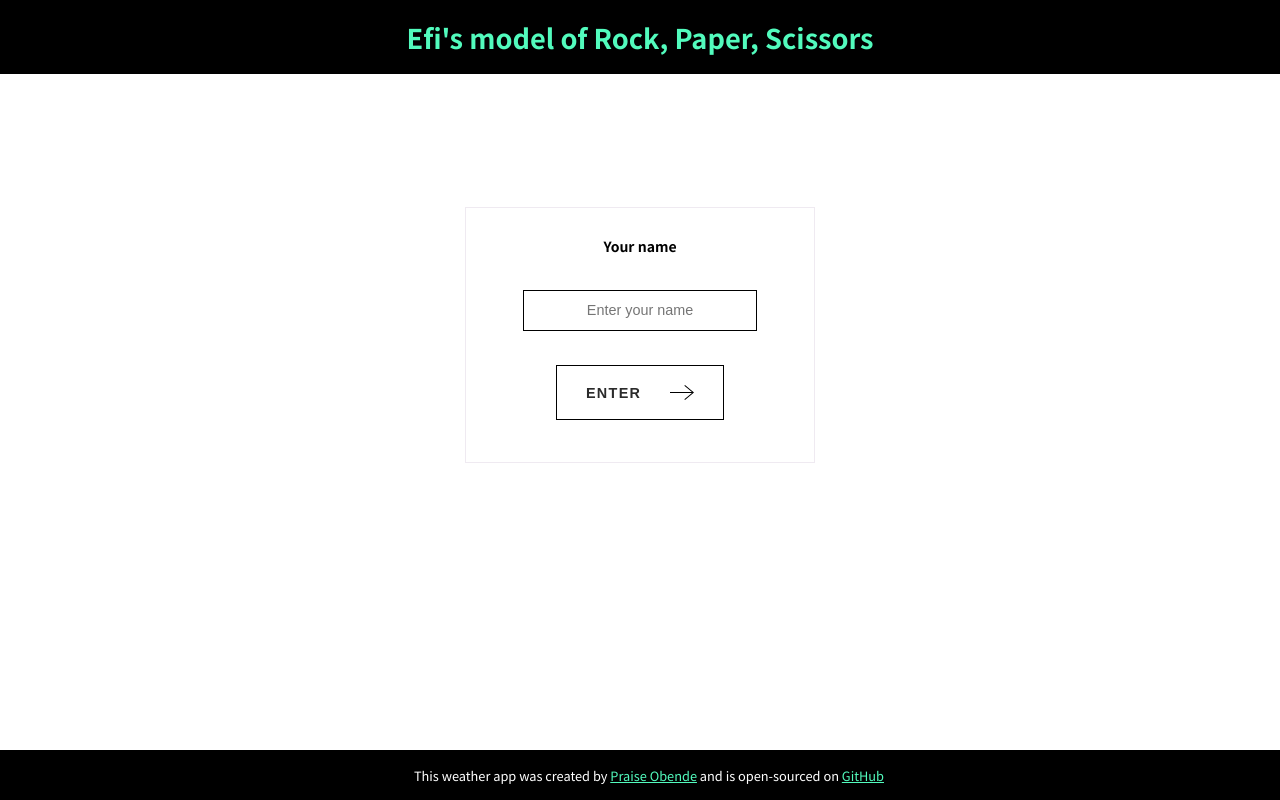
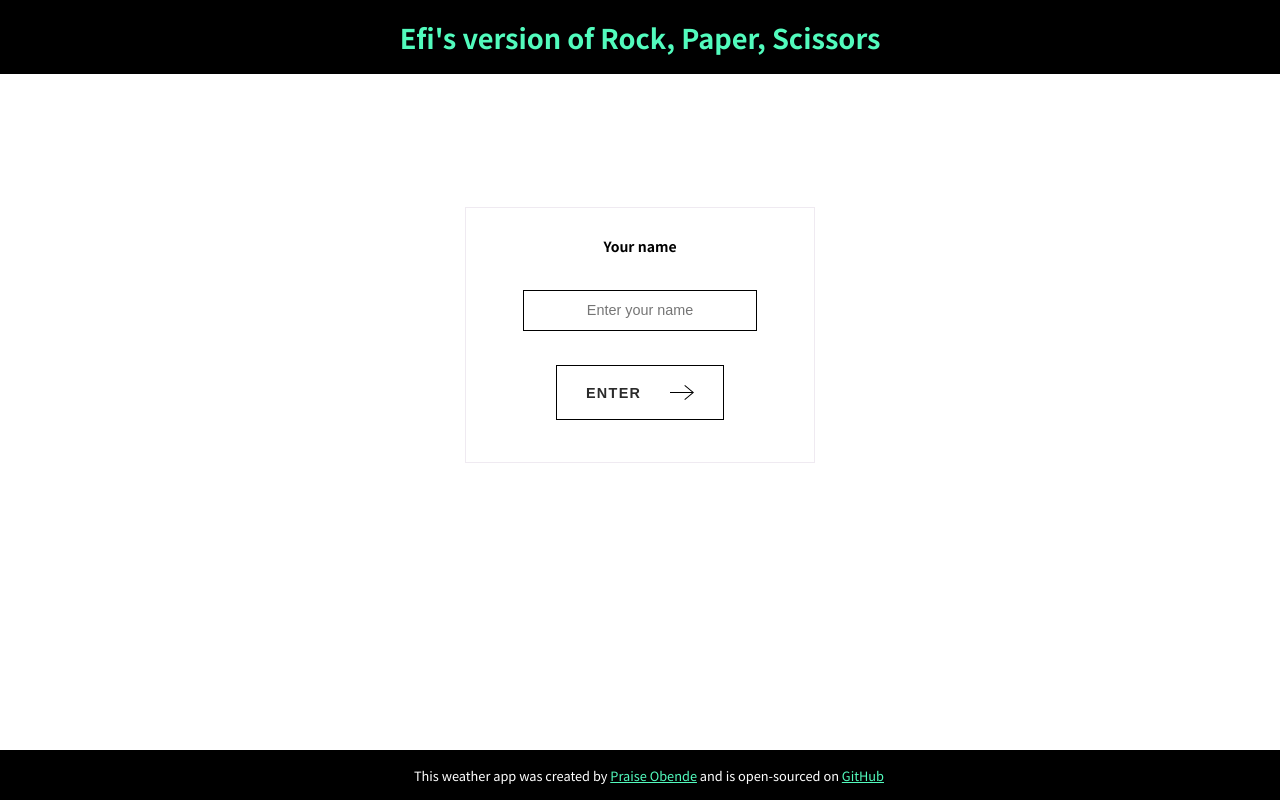
Before and after one commit to winpeed/Efi-s-version-of-Rock-Paper-Scissors, a website: page index.html in a window 1280 px wide. Drawn offline with Linux system fonts and the light colour scheme.

Commit message:
updated html

```diff
--- a/index.html
+++ b/index.html
@@ -13,7 +13,7 @@
   </head>
   <body>
     <header>
-      <h1>Efi's model of Rock, Paper, Scissors</h1>
+      <h1>Efi's version of Rock, Paper, Scissors</h1>
     </header>
 
     <main>
```
